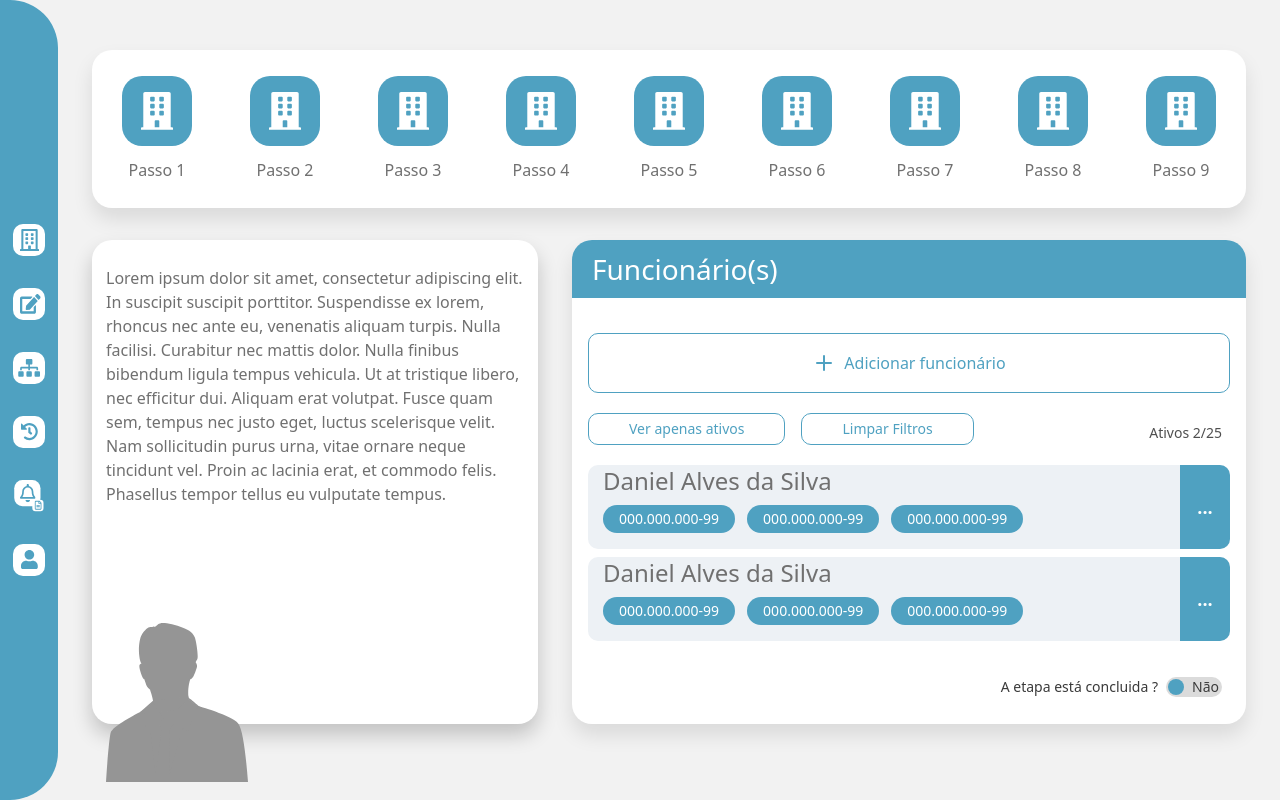
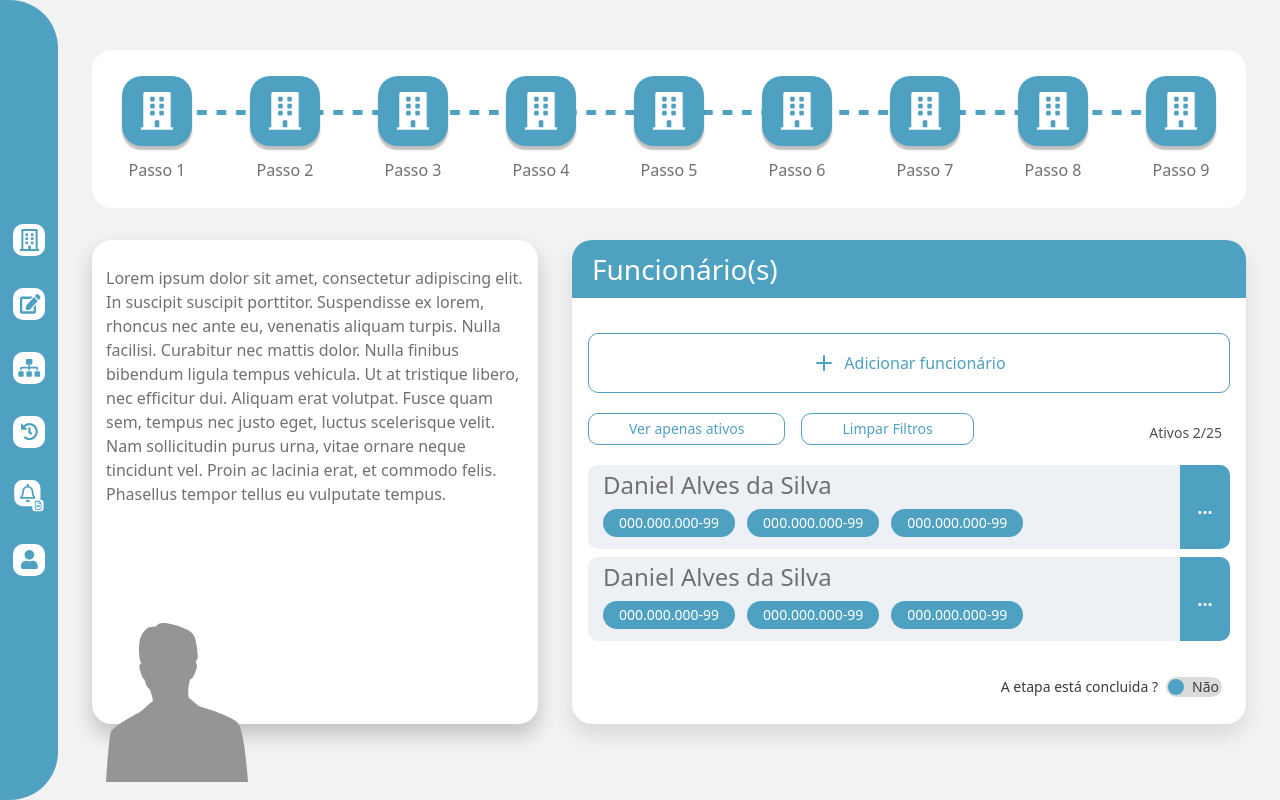
Before and after one commit to zkauansantos/SEA-test, a React (Vite) app: page / in a window 1280 px wide. Built offline with nearby package versions, Linux system fonts and the light colour scheme.

Commit message:
feat: added line bg in steps

```diff
--- a/src/app/components/EmployeesList.tsx
+++ b/src/app/components/EmployeesList.tsx
@@ -36,7 +36,7 @@ export default function EmployeesList() {
               className='relative flex items-baseline w-full pl-[15px] h-[84px] justify-between rounded-[10px] bg-blue-theme0 overflow-hidden'
             >
               <div className='flex flex-col gap-2 '>
-                <p className='text-gray-theme100 text-2xl '>
+                <p className='text-gray-theme100 text-2xl mt-1'>
                   Daniel Alves da Silva
                 </p>
 
--- a/src/app/components/MultiStep.tsx
+++ b/src/app/components/MultiStep.tsx
@@ -1,14 +1,22 @@
 import { steps } from "../../constants/steps";
 import stepIcon from "../../assets/icons/step.svg";
+import line from "../../assets/images/linesteps.png";
 
 export default function MultiStep() {
   return (
-    <div className='flex items-center justify-between w-full h-full px-[30px] '>
+    <>
+      <img
+        src={line}
+        alt='line'
+        className='absolute left-1/2 -translate-x-1/2 top-[38%]  w-full px-[32px] h-[5px] -z-1'
+      />
+
+      <div className=' flex items-center justify-between w-full px-[30px] z-10'>
         {steps.map((step) => (
           <div className='flex flex-col items-center justify-center gap-3'>
             <div
               key={step.id}
-            className='grid place-items-center gap-4 h-[70px] w-[70px] rounded-[20px] bg-blue-theme'
+              className='grid place-items-center gap-4 h-[70px] w-[70px] rounded-[20px] bg-blue-theme shadow-[0px_4px_2px_0px_rgba(0,0,0,0.25)]'
             >
               <img src={stepIcon} alt='step-icon' />
             </div>
@@ -16,5 +24,6 @@ export default function MultiStep() {
           </div>
         ))}
       </div>
+    </>
   );
 }
--- a/src/app/index.tsx
+++ b/src/app/index.tsx
@@ -10,7 +10,7 @@ export default function App() {
     <div className='pr-[34px] pl-[92px] flex flex-col items-center justify-center h-full gap-8'>
       <Sidebar />
 
-      <div className='h-full max-h-[158px] mt-[33px] grid place-items-center w-full bg-white rounded-[20px] shadow-[0px_11px_20px_0px_rgba(0,0,0,0.1)]'>
+      <div className='h-full max-h-[158px] mt-[33px] grid place-items-center w-full bg-white rounded-[20px] hadow-[0px_11px_20px_0px_rgba(0,0,0,0.1)] relative'>
         <MultiStep />
       </div>
 
```
Also changed, not shown: src/assets/images/linesteps.png (added). Lines whose indentation alone changed are shown as unchanged.
